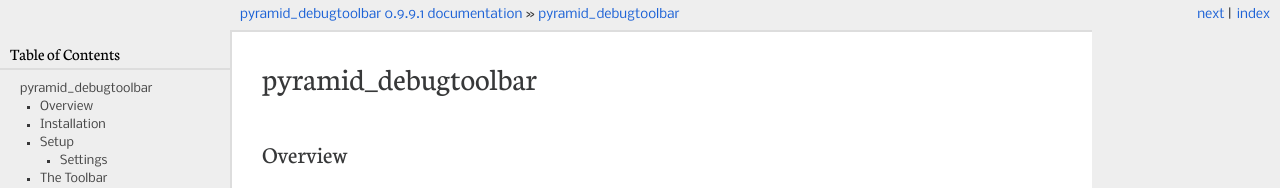
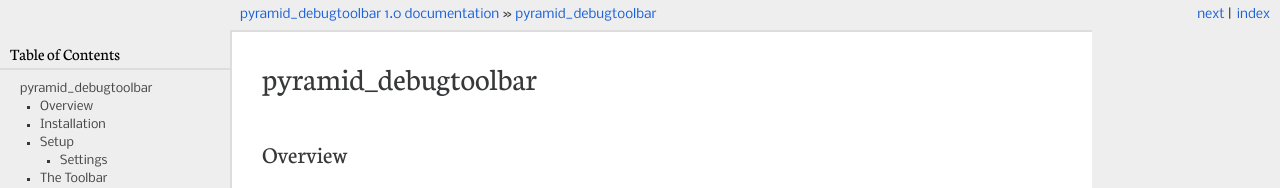
Before and after one commit to Pylons/pyramid_debugtoolbar, a Sphinx documentation site: the page built from docs/index.rst, in a window 1280 px wide and 900 px high. Shown: the top 188 px of the window. Built offline with Sphinx 7.4.7, drawn with Linux system fonts in a browser that asks for light colours; some of the changed text lies outside the part shown.

Commit message:
prep for 1.0

```diff
--- a/CHANGES.txt
+++ b/CHANGES.txt
@@ -1,5 +1,5 @@
-Next release
-------------
+1.0 (2012-03-17)
+----------------
 
 - Don't URL-quote SQL parameters on SQLAlchemy panel.
 
--- a/docs/conf.py
+++ b/docs/conf.py
@@ -62,7 +62,7 @@
 # other places throughout the built documents.
 #
 # The short X.Y version.
-version = '0.9.9.1'
+version = '1.0'
 # The full version, including alpha/beta/rc tags.
 release = version
 
@@ -78,6 +78,7 @@
 # List of directories, relative to source directories, that shouldn't be
 # searched for source files.
 #exclude_dirs = []
+exclude_patterns = ['_themes/README.rst',]
 
 # The reST default role (used for this markup: `text`) to use for all
 # documents.
--- a/setup.py
+++ b/setup.py
@@ -29,7 +29,7 @@
     ]
 
 setup(name='pyramid_debugtoolbar',
-      version='0.9.9.1',
+      version='1.0',
       description=('A package which provides an interactive HTML debugger '
                    'for Pyramid application development'),
       long_description=README + '\n\n' + CHANGES,
```
